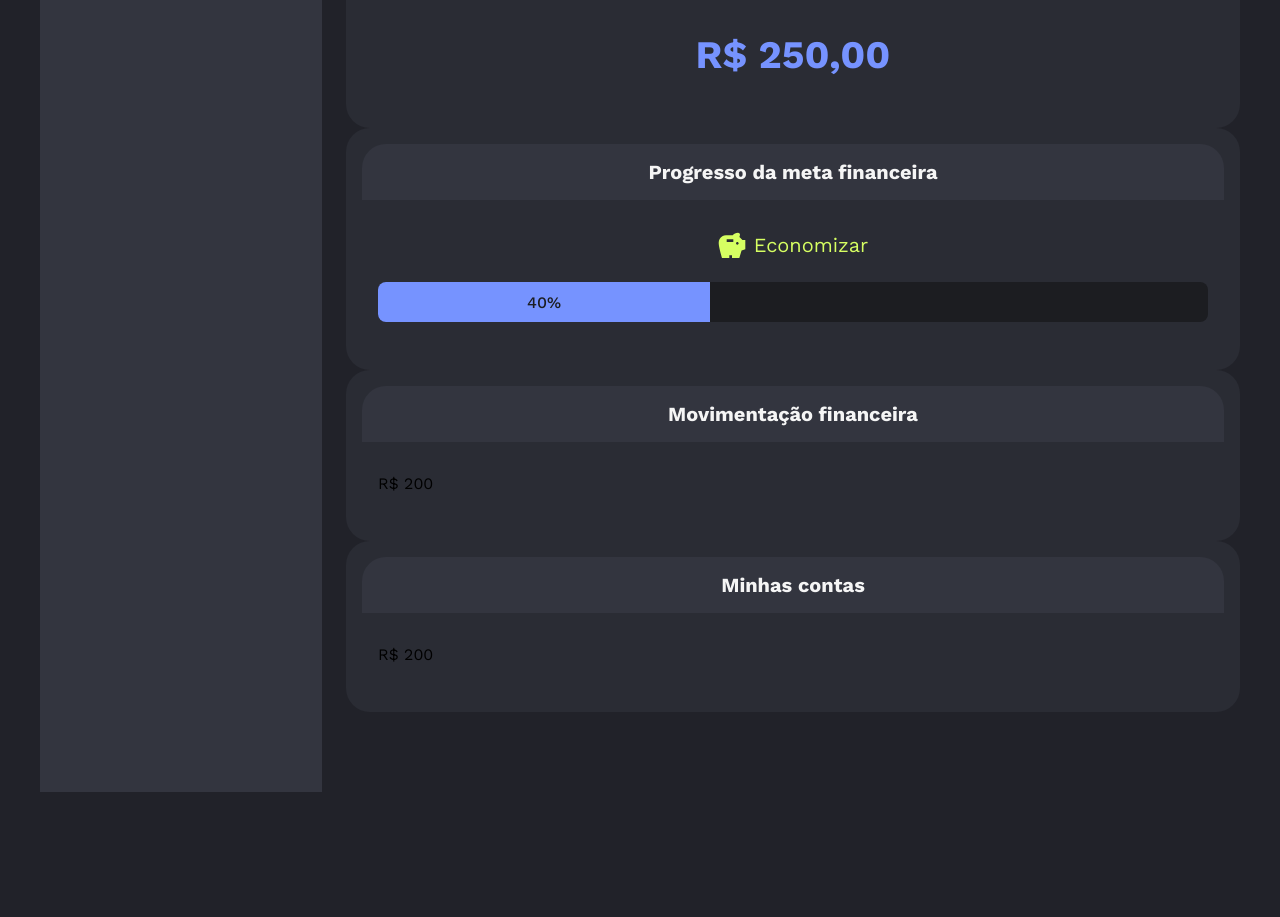
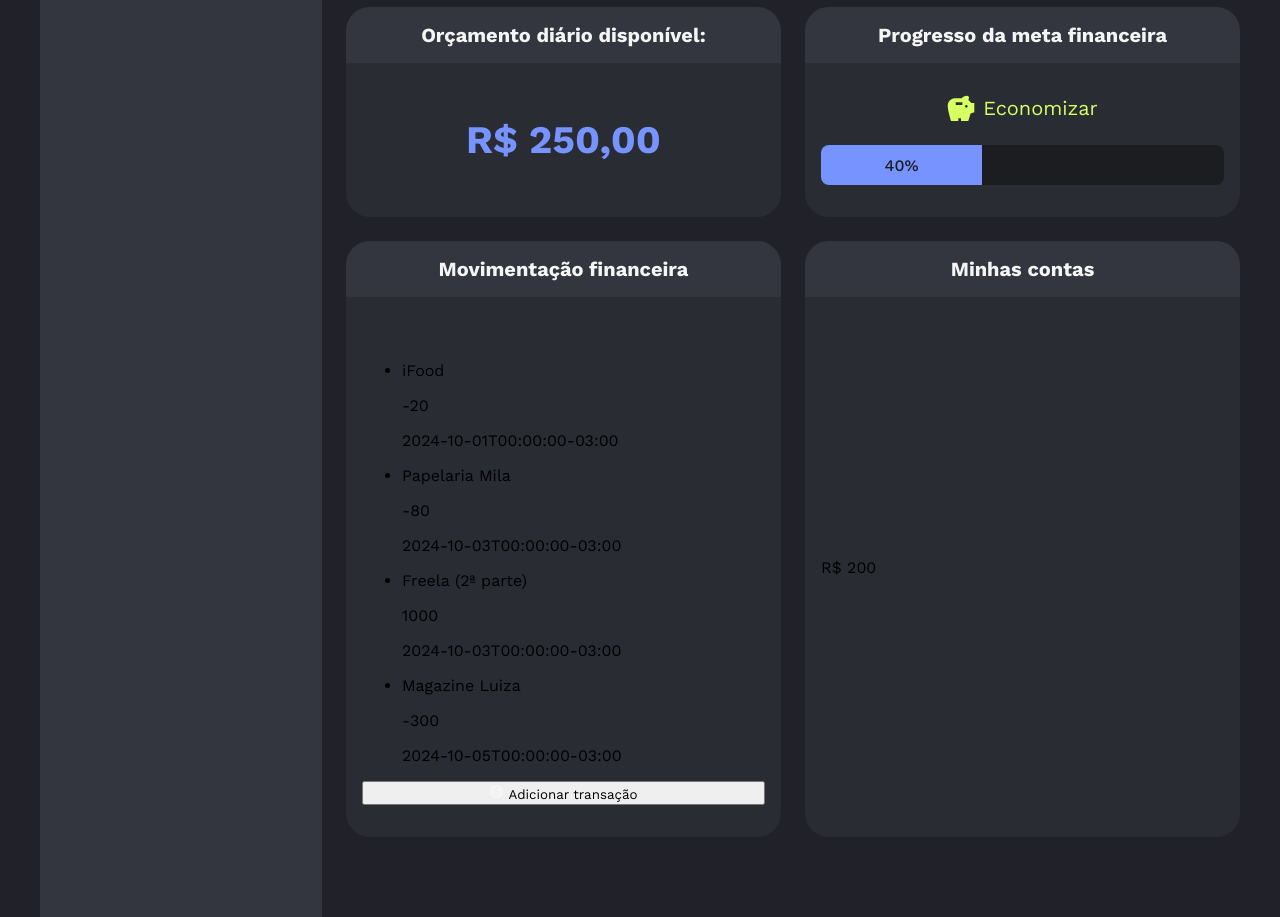
Before and after one commit to AdrianoCordeiro-SQL/PoupApp, a React (Vite) app: page / in a window 1280 px wide. Shown: the part 260-1177 px from the top of the page. Before the commit the page ends 1052 px from the top, so only its background shows below. Built offline with nearby package versions, Linux system fonts and the light colour scheme.

Commit message:
Lista transações

```diff
--- a/src/App.jsx
+++ b/src/App.jsx
@@ -7,6 +7,9 @@
 import { Typography } from "./components/Typography";
 import { DailyBudget } from "./components/DailyBudget";
 import { SavingStatus } from "./components/SavingsStatus";
+import { Transactions } from "./components/Transactions";
+
+import styles from './app.module.css'
 
 
 function App() {
@@ -14,16 +17,16 @@
     <Container>
       <Aside />
       <Main>
-        <Searchinput />
-        <div>
+        <div className={styles.container}>
+          <Searchinput />
+          <div>
           <Typography variant="h1">Olá, Vinny!</Typography>
 
           <Typography variant="body">
             Veja como estão suas finanças hoje.
           </Typography>
-        </div>
-
-        <section>
+          </div>
+          <section className={styles.grid}>
           <Card>
             <Card.Header>Orçamento diário disponível:</Card.Header>
             <Card.Body>
@@ -40,14 +43,17 @@
 
           <Card>
             <Card.Header>Movimentação financeira</Card.Header>
-            <Card.Body>R$ 200</Card.Body>
+            <Card.Body>
+              <Transactions />
+            </Card.Body>
           </Card>
 
           <Card>
             <Card.Header>Minhas contas</Card.Header>
             <Card.Body>R$ 200</Card.Body>
           </Card>
-        </section>
+          </section>
+        </div>
       </Main>
     </Container>
   );
--- /dev/null
+++ b/src/app.module.css
@@ -0,0 +1,12 @@
+.container {
+  display: flex;
+  flex-direction: column;
+  gap: 40px;
+}
+
+.grid {
+  display: grid;
+  align-items: stretch;
+  gap: 24px;
+  grid-template-columns: repeat(2, 1fr);
+}
--- /dev/null
+++ b/src/components/Button/index.jsx
@@ -0,0 +1,9 @@
+export const Button = ({ children, ...props }) => {
+
+    return (
+        <button {...props}>
+            {children}
+        </button>
+
+    )
+}
--- a/src/components/Card/card.module.css
+++ b/src/components/Card/card.module.css
@@ -1,7 +1,8 @@
 .card {
   background-color: var(--neutral-surface);
   border-radius: 24px;
-  padding: 16px;
+  display: flex;
+  flex-direction: column;
 }
 .header {
   background-color: var(--neutral-header);
@@ -16,4 +17,8 @@
 }
 .body {
   padding: 32px 16px;
+  flex-grow: 1;
+  display: flex;
+  flex-direction: column;
+  justify-content: center;
 }
--- /dev/null
+++ b/src/components/TransactionItem/index.jsx
@@ -0,0 +1,15 @@
+export const TransactionItem = ({ item }) => {
+
+    return (
+        <div>
+            <div>
+                <p>{item.description}</p>
+                <p>{item.value}</p>
+            </div>
+            <div>
+                {item.date}
+            </div>
+        </div>
+    )
+
+}
--- /dev/null
+++ b/src/components/Transactions/index.jsx
@@ -0,0 +1,49 @@
+import { Button } from '../Button'
+import { IconCurrency } from '../icons'
+import { TransactionItem } from '../TransactionItem'
+
+export const Transactions = () => {
+    const items = [
+    {
+      "description": "iFood",
+      "value": -20,
+      "date": "2024-10-01T00:00:00-03:00"
+    },
+    {
+      "description": "Papelaria Mila",
+      "value": -80,
+      "date": "2024-10-03T00:00:00-03:00"
+    },
+    {
+      "description": "Freela (2ª parte)",
+      "value": 1000,
+      "date": "2024-10-03T00:00:00-03:00"
+    },
+    {
+      "description": "Magazine Luiza",
+      "value": -300,
+      "date": "2024-10-05T00:00:00-03:00"
+    }
+  ]
+    return (
+        <>
+
+            <ul>
+                {items.map((transactionItem, index) => {
+
+                    return (
+                        <li key={index}>
+                            <TransactionItem item={transactionItem}/>
+                        </li>
+                    )
+
+                })}
+            </ul>
+
+            <Button>
+                <IconCurrency /> Adicionar transação
+            </Button>
+
+        </>
+    )
+}
```
